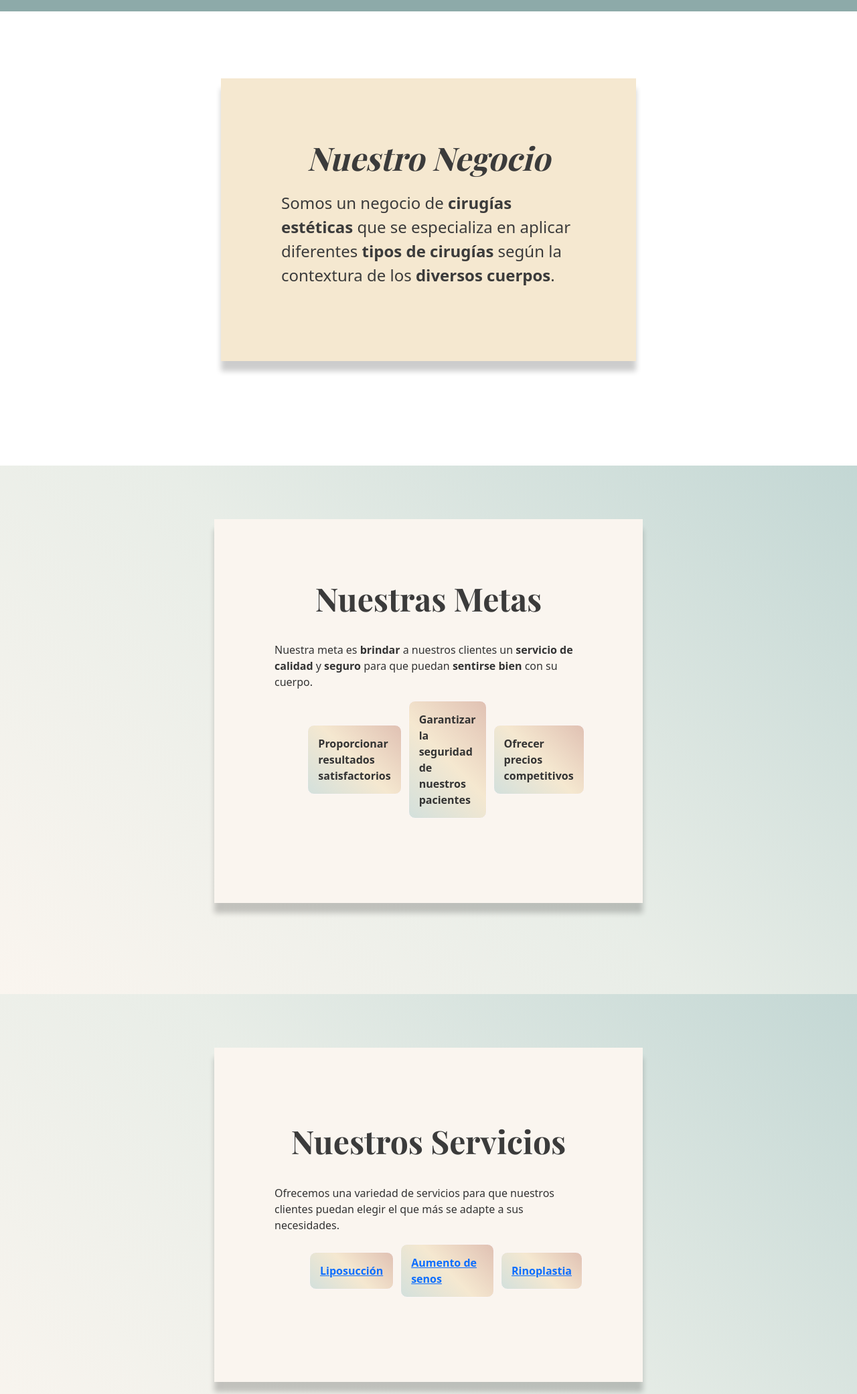
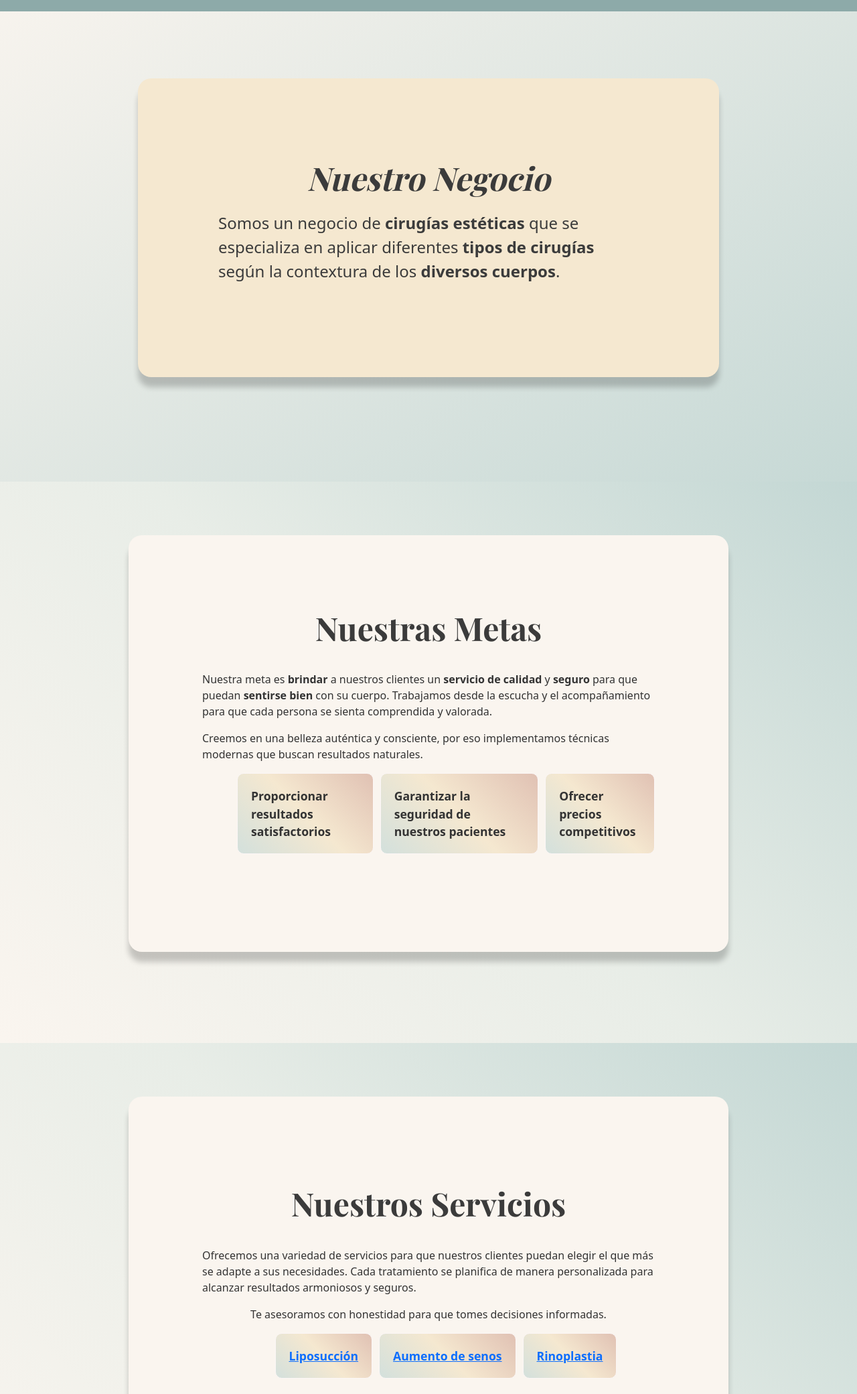
Before and after one commit to Lourdes2023/Practicas-Profesionalizante, a plain HTML site: page index.html in a window 1280 px wide. Shown: the part 191-2272 px from the top of the page at 67% size. Drawn offline with nearby package versions, Linux system fonts and the light colour scheme.

Commit message:
Refine layout with matching background and softer cards

```diff
--- a/index.html
+++ b/index.html
@@ -46,7 +46,6 @@
           <b>diversos cuerpos</b>.
         </p>
       </div>
-      <img src="" alt="" />
     </section>
     <section class="section_container">
       <div id="about">
@@ -54,7 +53,12 @@
         <p>
           Nuestra meta es <b>brindar</b> a nuestros clientes un
           <b>servicio de calidad</b> y <b>seguro</b> para que puedan
-          <b>sentirse bien</b> con su cuerpo.
+          <b>sentirse bien</b> con su cuerpo. Trabajamos desde la escucha y el
+          acompañamiento para que cada persona se sienta comprendida y valorada.
+        </p>
+        <p>
+          Creemos en una belleza auténtica y consciente, por eso implementamos
+          técnicas modernas que buscan resultados naturales.
         </p>
 
         <ul>
@@ -70,7 +74,12 @@
 
         <p>
           Ofrecemos una variedad de servicios para que nuestros clientes puedan
-          elegir el que más se adapte a sus necesidades.
+          elegir el que más se adapte a sus necesidades. Cada tratamiento se
+          planifica de manera personalizada para alcanzar resultados armoniosos
+          y seguros.
+        </p>
+        <p>
+          Te asesoramos con honestidad para que tomes decisiones informadas.
         </p>
 
         <ol>
--- a/styles.css
+++ b/styles.css
@@ -43,11 +43,10 @@ header {
   align-items: center;
   width: 100%;
   padding: 20px;
-  background-image: url(./assets//fondo8.svg);
+  background-image: url(./assets/pastel-bg.svg);
   background-repeat: no-repeat;
   background-size: cover;
   background-position: center center;
-  background-attachment: fixed;
 }
 
 #hero {
@@ -57,11 +56,12 @@ header {
   flex-direction: column;
   margin-top: 10vh;
   margin-bottom: 17vh;
-  padding: 90px;
-  width: 50%;
+  padding: 120px;
+  width: 70%;
   height: 100%;
   color: #333;
   background-color: #f5e8d0;
+  border-radius: 20px;
   box-shadow: 0 15px 8px rgba(0, 0, 0, 0.2);
 }
 #hero h1 {
@@ -114,11 +114,12 @@ header {
   flex-direction: column;
   margin-top: 10vh;
   margin-bottom: 17vh;
-  padding: 90px;
-  width: 50%;
+  padding: 110px;
+  width: 70%;
   height: 100%;
   color: #333;
   background-color: #faf5ef;
+  border-radius: 20px;
   box-shadow: 0 15px 8px rgba(0, 0, 0, 0.2);
 }
 .section_container h1 {
@@ -141,11 +142,11 @@ ol {
 
 .section_container ul li,
 ol li {
-  font-size: 1rem;
+  font-size: 1.1rem;
   border: 1px solid #fbf6f6;
   border-radius: 10px;
   background: linear-gradient(45deg, #d3e0dc, #f5e8d0, #e0c1b3);
-  padding: 15px;
+  padding: 20px;
   color: #333;
   margin-bottom: 20px;
 }
```
Also changed, not shown: assets/pastel-bg.svg (added).
